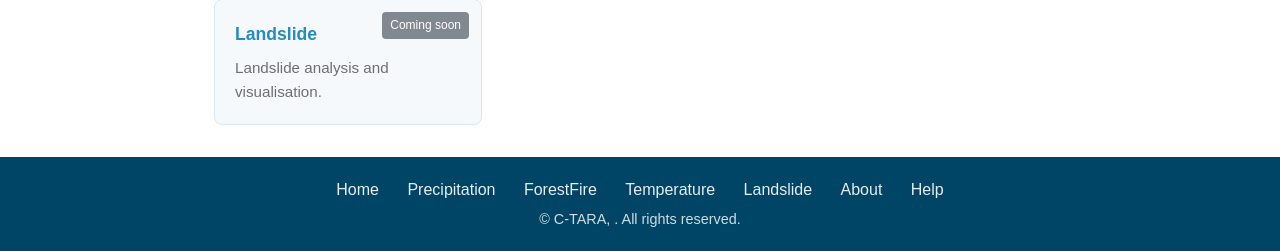
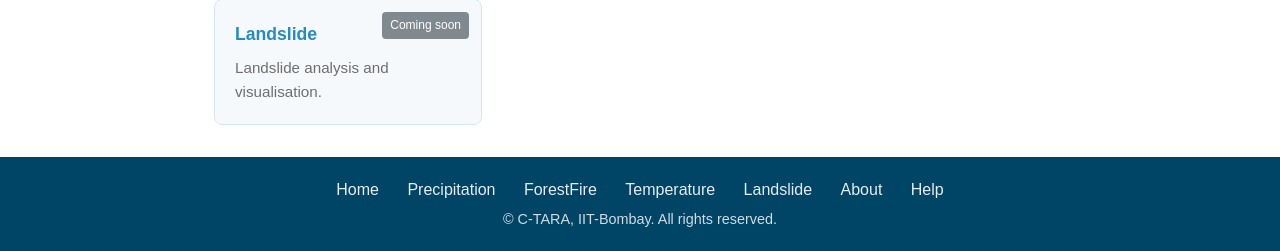
Before and after one commit to MonikaShah/mahamaps, a Django app: page / in a window 1280 px wide. Shown: the part 708-959 px from the top of the page. Run offline with Django 5.2, Linux system fonts and the light colour scheme.

Commit message:
Copyright updates

```diff
--- a/templates/home.html
+++ b/templates/home.html
@@ -250,7 +250,7 @@
         <a href="#">About</a>
         <a href="#">Help</a>
     </div>
-    <p>&copy; C-TARA, <IIT-Bombay></IIT-Bombay>. All rights reserved.</p>
+    <p>&copy; C-TARA, IIT-Bombay. All rights reserved.</p>
 </footer>
 
 </body>
```
